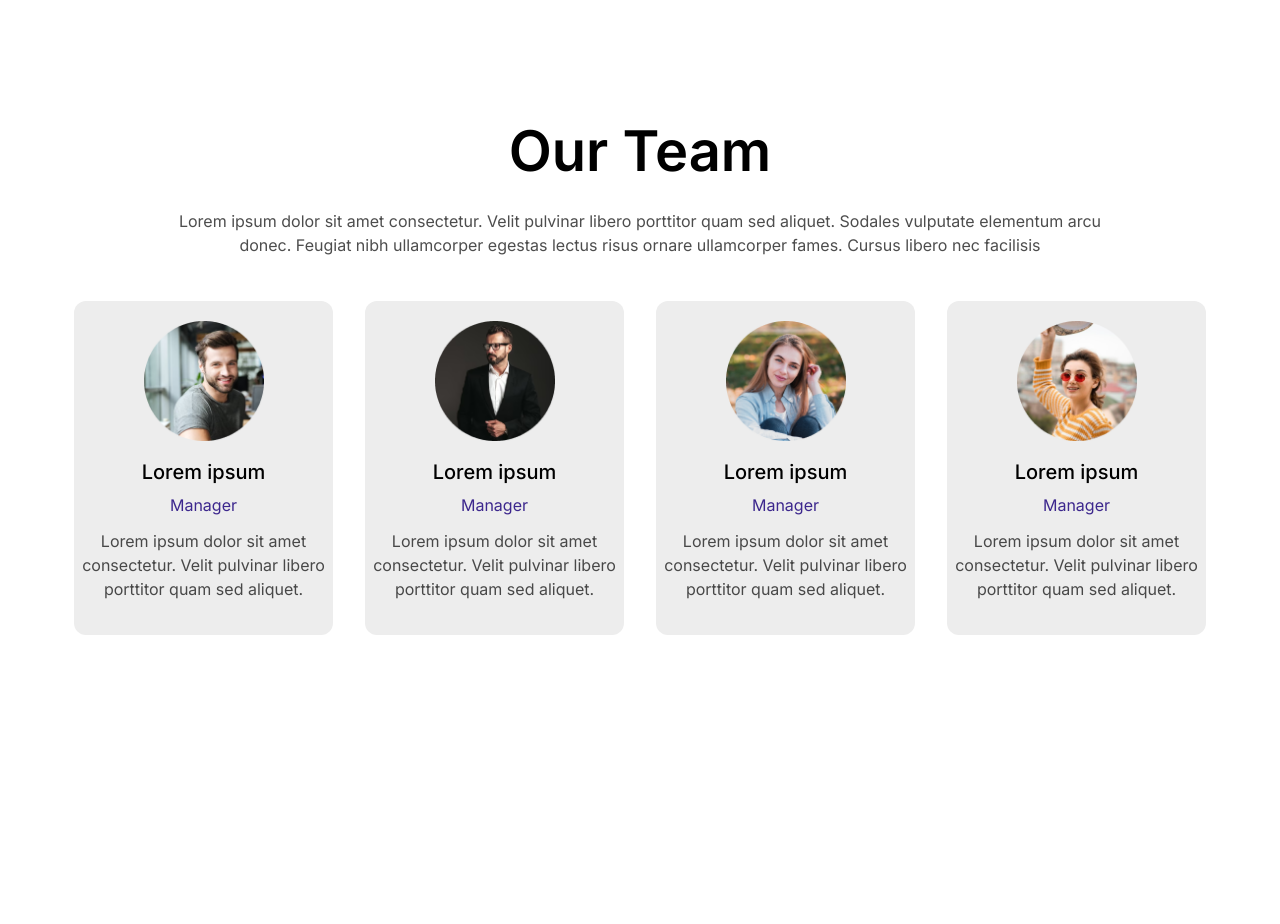
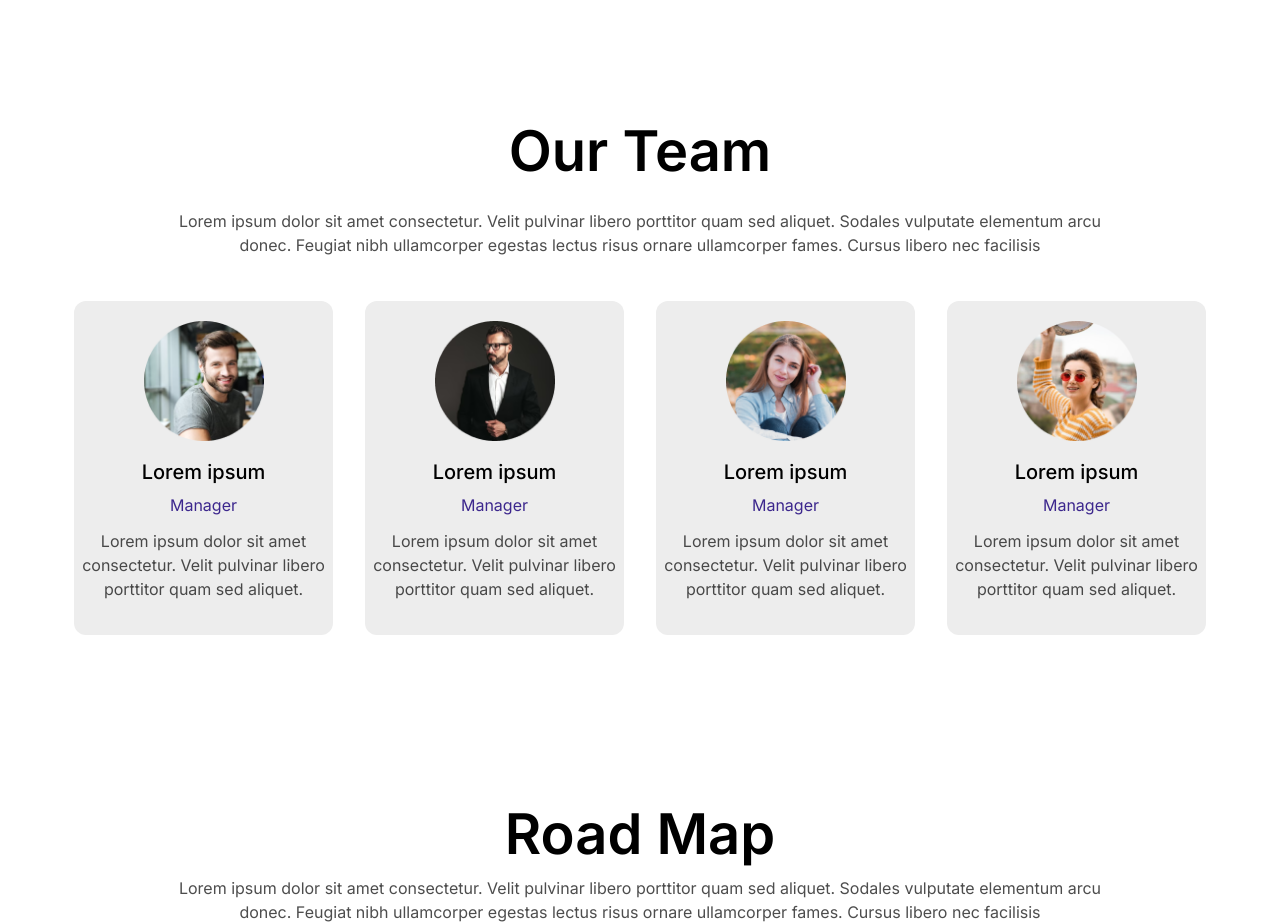
Before and after one commit to neharadialcode/tailwind-common-components, a React (Create React App) app: page / in a window 1280 px wide. Before the commit the page ends 800 px from the top, so only its background shows below. Built offline with nearby package versions, Linux system fonts and the light colour scheme.

Commit message:
merge-with-main-our-team

```diff
--- a/src/App.js
+++ b/src/App.js
@@ -1,11 +1,12 @@
-
-import './App.css';
-import OurTeam from './components/OurTeam';
+import "./App.css";
+import OurTeam from "./components/OurTeam";
+import RoadMap from "./components/RoadMap";
 
 function App() {
   return (
     <>
       <OurTeam />
+      <RoadMap />
     </>
   );
 }
--- /dev/null
+++ b/src/components/RoadMap.jsx
@@ -0,0 +1,31 @@
+import React from "react";
+
+const RoadMap = () => {
+  return (
+    <div className="bg-white">
+      <div className="container xl:w-[1140px] 2xl:w-[1320px] mx-auto px-3 sm:px-5 xl:px-0">
+        <div className="flex justify-center">
+          <h3 className=" font-Inter font-semibold text-lg text-black">
+            Road Map
+          </h3>
+        </div>
+        <div className="flex text-center justify-center">
+          <p className="w-[934px] text-dark-gray text-sm font-normal font-Inter leading-normal">
+            Lorem ipsum dolor sit amet consectetur. Velit pulvinar libero
+            porttitor quam sed aliquet. Sodales vulputate elementum arcu donec.
+            Feugiat nibh ullamcorper egestas lectus risus ornare ullamcorper
+            fames. Cursus libero nec facilisis
+          </p>
+        </div>
+        <div className="flex justify-center flex-row flex-wrap mx-[-12px]">
+          <div className=" w-2/4">
+            <div className="w-[420px]"></div>
+          </div>
+          <div></div>
+        </div>
+      </div>
+    </div>
+  );
+};
+
+export default RoadMap;
```
